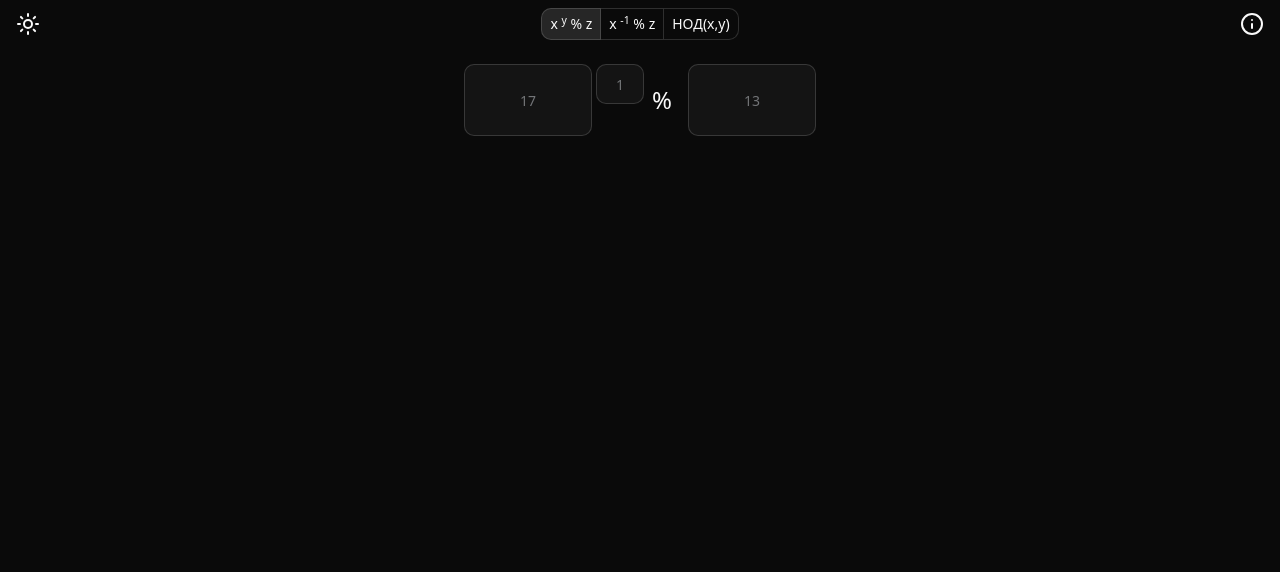
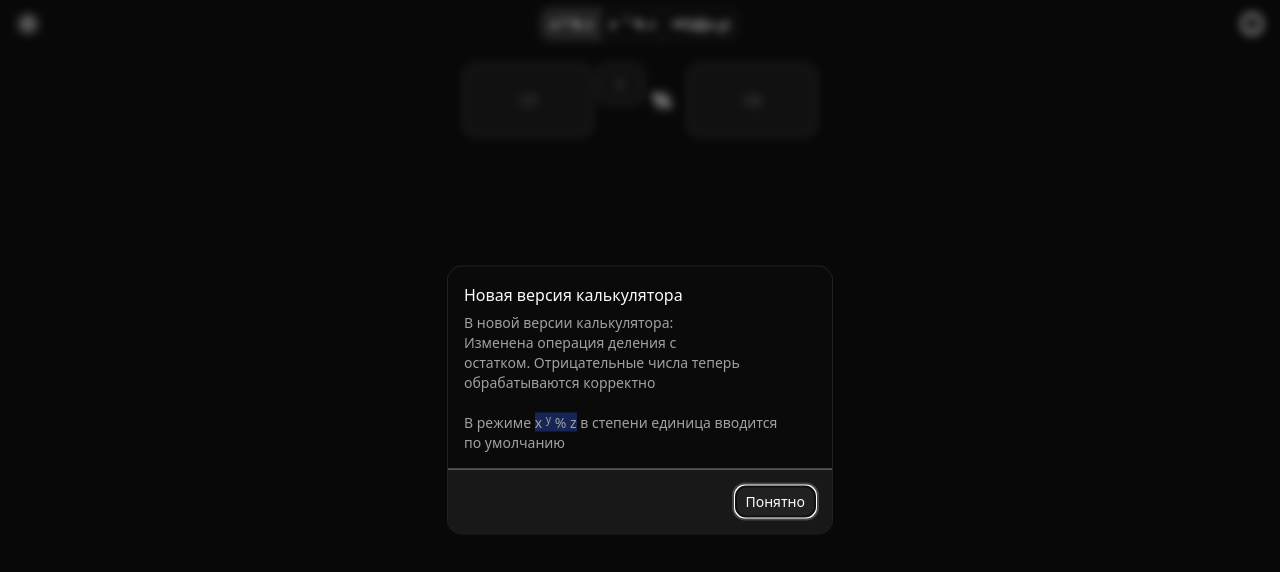
Before and after one commit to StewenIV/Calc, a React (Vite) app: page / in a window 1280 px wide. Shown: the top 572 px of the page. Built offline with nearby package versions, Linux system fonts and the light colour scheme.

Commit message:
fix(operation): fix bug with minus in iput

```diff
--- a/src/App.tsx
+++ b/src/App.tsx
@@ -4,12 +4,14 @@ import { Operation } from './types/Operation'
 import { ModExponentiation } from './components/operation/ui/ModExponentiation'
 import { ModInverse } from './components/operation/ui/ModInverse'
 import { GCD } from './components/operation/ui/GCD'
+import { UpdateDialog } from './components/update-dialog/UpdateDialog'
 
 function App() {
   const [operation, setOperation] = useState<Operation>(Operation.ModExponentiation)
 
   return (
     <main>
+        <UpdateDialog />
         <Header
           setValue={setOperation}
           value={operation}/>
--- a/src/components/operation/OperationWrapper.tsx
+++ b/src/components/operation/OperationWrapper.tsx
@@ -4,15 +4,15 @@ import { getDividers } from "./utils/get-dividers"
 
 
 interface OperationWrapperProps {
-    firstDigit: number | ""
-    secondDigit: number | ""
-    modulo: number | ""
-    setFirstDigit: (value: number | "") => void
-    setSecondDigit: (value: number | "") => void
-    setModulo: (value: number | "") => void
-    result: number | null | ""
-    setResult: (value: number | "") => void
-    calculate: (firstDigit: number | "", secondDigit: number | "", modulo: number | "") => number | null | "",
+    firstDigit: number | string
+    secondDigit: number | string
+    modulo: number | string
+    setFirstDigit: (value: number | string) => void
+    setSecondDigit: (value: number | string) => void
+    setModulo: (value: number | string) => void
+    result: number | null | string
+    setResult: (value: number | string) => void
+    calculate: (firstDigit: number | string, secondDigit: number | string, modulo: number | string) => number | null | string,
 
     showDividers?: boolean
     showPower?: boolean
@@ -35,9 +35,9 @@ export const OperationWrapper = (props: OperationWrapperProps) => {
         setDividers(getDividers(result));
     }
 
-    const handleChangeValue = (value : ChangeEvent<HTMLInputElement>, callback: (value: number | "") => void) => {
-        const intValue = parseInt(value.target.value.replace(/\D/g, ''));
-        callback(isNaN(intValue) ? "" : intValue);
+    const handleChangeValue = (value : ChangeEvent<HTMLInputElement>, callback: (value: number | string) => void) => {
+        const intValue = (value.target.value.replace(/[^\d-]/g, ''));
+        callback(intValue);
     }
 
     return (
--- a/src/components/operation/ui/GCD.tsx
+++ b/src/components/operation/ui/GCD.tsx
@@ -4,10 +4,10 @@ import { gcd } from "../utils/gcd";
 
 
 export const GCD = () => {
-    const [firstDigit, setFirstDigit] = useState<number | "">("")
+    const [firstDigit, setFirstDigit] = useState<number | string>("")
     const secondDigit = -1;
-    const [modulo, setModulo] = useState<number | "">("")
-    const [result, setResult] = useState<number | "">("")
+    const [modulo, setModulo] = useState<number | string>("")
+    const [result, setResult] = useState<number | string>("")
 
     return (
         <OperationWrapper
--- a/src/components/operation/ui/ModExponentiation.tsx
+++ b/src/components/operation/ui/ModExponentiation.tsx
@@ -4,10 +4,10 @@ import { OperationWrapper } from "../OperationWrapper"
 
 
 export const ModExponentiation = () => {
-    const [firstDigit, setFirstDigit] = useState<number | "">("")
-    const [secondDigit, setSecondDigit] = useState<number | "">("")
-    const [modulo, setModulo] = useState<number | "">("")
-    const [result, setResult] = useState<number | "">("")
+    const [firstDigit, setFirstDigit] = useState<number | string>("")
+    const [secondDigit, setSecondDigit] = useState<number | string>("")
+    const [modulo, setModulo] = useState<number | string>("")
+    const [result, setResult] = useState<number | string>("")
 
     useEffect(() => {
         setResult(calculate(firstDigit, secondDigit || 1, modulo) || "")
--- a/src/components/operation/ui/ModInverse.tsx
+++ b/src/components/operation/ui/ModInverse.tsx
@@ -4,10 +4,10 @@ import { OperationWrapper } from "../OperationWrapper";
 
 
 export const ModInverse = () => {
-    const [firstDigit, setFirstDigit] = useState<number | "">("")
+    const [firstDigit, setFirstDigit] = useState<number | string>("")
     const secondDigit = -1;
-    const [modulo, setModulo] = useState<number | "">("")
-    const [result, setResult] = useState<number | "">("")
+    const [modulo, setModulo] = useState<number | string>("")
+    const [result, setResult] = useState<number | string>("")
 
     return (
         <OperationWrapper
--- a/src/components/operation/utils/is-values-valid.ts
+++ b/src/components/operation/utils/is-values-valid.ts
@@ -1,3 +1,3 @@
-export const isValuesValid = (...nums : (number | "")[]) => {
-    return nums.every(num => typeof num === "number" && !isNaN(num))
+export const isValuesValid = (...nums : (number | string)[]) => {
+    return nums.every(num => !isNaN(+num))
 }
--- a/src/components/operation/utils/mod-exponentiation.ts
+++ b/src/components/operation/utils/mod-exponentiation.ts
@@ -2,8 +2,11 @@ import { isValuesValid } from "./is-values-valid";
 import { mod } from "./mod";
 
 // right-to-left binary method
-export const calculate = (firstDigit: number | "", secondDigit: number | "", modulo: number | "") => {
+export const calculate = (firstDigit: number | string, secondDigit: number | string, modulo: number | string) => {
     if (!isValuesValid(firstDigit, secondDigit, modulo)) return null;
+    firstDigit = +firstDigit;
+    secondDigit = +secondDigit;
+    modulo = +modulo;
 
     let result = 1
     let base = mod(firstDigit as number, modulo as number)
--- a/src/components/operation/utils/mod-inverse.ts
+++ b/src/components/operation/utils/mod-inverse.ts
@@ -1,8 +1,11 @@
 import { isValuesValid } from "./is-values-valid";
 import { mod } from "./mod";
 
-export const calculate = (firstDigit: number | "", modulo: number | "") => {
+export const calculate = (firstDigit: number | string, modulo: number | string) => {
         if(!isValuesValid(firstDigit, modulo)) return null;
+        firstDigit = +firstDigit;
+        modulo = +modulo;
+
 
         let a : number  = firstDigit as number;
         const b = modulo as number;
--- /dev/null
+++ b/src/components/update-dialog/UpdateDialog.tsx
@@ -0,0 +1,50 @@
+import {
+  AlertDialog,
+  AlertDialogCancel,
+  AlertDialogContent,
+  AlertDialogDescription,
+  AlertDialogFooter,
+  AlertDialogHeader,
+  AlertDialogTitle,
+} from "@/shared/alert-dialog"
+import { useEffect, useState } from "react"
+
+export const UpdateDialog = () => {
+    const [isShow, setIsShow] = useState(false);
+
+    useEffect(() => {
+        const lastVersion = localStorage.getItem("last-version");
+        console.log(lastVersion)
+        if(lastVersion !== "1.3.0"){
+            setIsShow(true);
+            localStorage.setItem("last-version", "1.3.0");
+        }
+    }, [])
+
+    const handleClose = () => {
+        setIsShow(false);
+    }
+
+    return (
+    <AlertDialog open={isShow} onOpenChange={setIsShow}>
+      <AlertDialogContent>
+        <AlertDialogHeader>
+          <AlertDialogTitle>Новая версия калькулятора</AlertDialogTitle>
+          <AlertDialogDescription className="text-left">
+            <div>
+                <span className="mb-2">В новой версии калькулятора:</span> <br />
+                <div>
+                    <p>Изменена операция деления с остатком. Отрицательные числа теперь обрабатываются корректно</p>
+                    <br />
+                    <p>В режиме <span className="bg-blue-950">x <sup>y</sup> % z</span> в степени единица вводится по умолчанию</p>
+                </div>
+            </div>
+          </AlertDialogDescription>
+        </AlertDialogHeader>
+        <AlertDialogFooter>
+          <AlertDialogCancel onClick={handleClose}>Понятно</AlertDialogCancel>
+        </AlertDialogFooter>
+      </AlertDialogContent>
+    </AlertDialog>
+  )
+}
--- /dev/null
+++ b/src/shared/alert-dialog.tsx
@@ -0,0 +1,184 @@
+"use client"
+
+import * as React from "react"
+import { AlertDialog as AlertDialogPrimitive } from "radix-ui"
+
+import { cn } from "@/lib/utils"
+import { Button } from "./button"
+
+function AlertDialog({
+  ...props
+}: React.ComponentProps<typeof AlertDialogPrimitive.Root>) {
+  return <AlertDialogPrimitive.Root data-slot="alert-dialog" {...props} />
+}
+
+function AlertDialogTrigger({
+  ...props
+}: React.ComponentProps<typeof AlertDialogPrimitive.Trigger>) {
+  return (
+    <AlertDialogPrimitive.Trigger data-slot="alert-dialog-trigger" {...props} />
+  )
+}
+
+function AlertDialogPortal({
+  ...props
+}: React.ComponentProps<typeof AlertDialogPrimitive.Portal>) {
+  return (
+    <AlertDialogPrimitive.Portal data-slot="alert-dialog-portal" {...props} />
+  )
+}
+
+function AlertDialogOverlay({
+  className,
+  ...props
+}: React.ComponentProps<typeof AlertDialogPrimitive.Overlay>) {
+  return (
+    <AlertDialogPrimitive.Overlay
+      data-slot="alert-dialog-overlay"
+      className={cn("data-open:animate-in data-closed:animate-out data-closed:fade-out-0 data-open:fade-in-0 bg-black/10 duration-100 supports-backdrop-filter:backdrop-blur-xs fixed inset-0 z-50", className)}
+      {...props}
+    />
+  )
+}
+
+function AlertDialogContent({
+  className,
+  size = "default",
+  ...props
+}: React.ComponentProps<typeof AlertDialogPrimitive.Content> & {
+  size?: "default" | "sm"
+}) {
+  return (
+    <AlertDialogPortal>
+      <AlertDialogOverlay />
+      <AlertDialogPrimitive.Content
+        data-slot="alert-dialog-content"
+        data-size={size}
+        className={cn(
+          "data-open:animate-in data-closed:animate-out data-closed:fade-out-0 data-open:fade-in-0 data-closed:zoom-out-95 data-open:zoom-in-95 bg-background ring-foreground/10 gap-4 rounded-xl p-4 ring-1 duration-100 data-[size=default]:max-w-xs data-[size=sm]:max-w-xs data-[size=default]:sm:max-w-sm group/alert-dialog-content fixed top-1/2 left-1/2 z-50 grid w-full -translate-x-1/2 -translate-y-1/2 outline-none",
+          className
+        )}
+        {...props}
+      />
+    </AlertDialogPortal>
+  )
+}
+
+function AlertDialogHeader({
+  className,
+  ...props
+}: React.ComponentProps<"div">) {
+  return (
+    <div
+      data-slot="alert-dialog-header"
+      className={cn("grid grid-rows-[auto_1fr] place-items-center gap-1.5 text-center has-data-[slot=alert-dialog-media]:grid-rows-[auto_auto_1fr] has-data-[slot=alert-dialog-media]:gap-x-4 sm:group-data-[size=default]/alert-dialog-content:place-items-start sm:group-data-[size=default]/alert-dialog-content:text-left sm:group-data-[size=default]/alert-dialog-content:has-data-[slot=alert-dialog-media]:grid-rows-[auto_1fr]", className)}
+      {...props}
+    />
+  )
+}
+
+function AlertDialogFooter({
+  className,
+  ...props
+}: React.ComponentProps<"div">) {
+  return (
+    <div
+      data-slot="alert-dialog-footer"
+      className={cn(
+        "bg-muted/50 -mx-4 -mb-4 rounded-b-xl border-t p-4 flex flex-col-reverse gap-2 group-data-[size=sm]/alert-dialog-content:grid group-data-[size=sm]/alert-dialog-content:grid-cols-2 sm:flex-row sm:justify-end",
+        className
+      )}
+      {...props}
+    />
+  )
+}
+
+function AlertDialogMedia({
+  className,
+  ...props
+}: React.ComponentProps<"div">) {
+  return (
+    <div
+      data-slot="alert-dialog-media"
+      className={cn("bg-muted mb-2 inline-flex size-10 items-center justify-center rounded-md sm:group-data-[size=default]/alert-dialog-content:row-span-2 *:[svg:not([class*='size-'])]:size-6", className)}
+      {...props}
+    />
+  )
+}
+
+function AlertDialogTitle({
+  className,
+  ...props
+}: React.ComponentProps<typeof AlertDialogPrimitive.Title>) {
+  return (
+    <AlertDialogPrimitive.Title
+      data-slot="alert-dialog-title"
+      className={cn("text-base font-medium sm:group-data-[size=default]/alert-dialog-content:group-has-data-[slot=alert-dialog-media]/alert-dialog-content:col-start-2", className)}
+      {...props}
+    />
+  )
+}
+
+function AlertDialogDescription({
+  className,
+  ...props
+}: React.ComponentProps<typeof AlertDialogPrimitive.Description>) {
+  return (
+    <AlertDialogPrimitive.Description
+      data-slot="alert-dialog-description"
+      className={cn("text-muted-foreground *:[a]:hover:text-foreground text-sm text-balance md:text-pretty *:[a]:underline *:[a]:underline-offset-3", className)}
+      {...props}
+    />
+  )
+}
+
+function AlertDialogAction({
+  className,
+  variant = "default",
+  size = "default",
+  ...props
+}: React.ComponentProps<typeof AlertDialogPrimitive.Action> &
+  Pick<React.ComponentProps<typeof Button>, "variant" | "size">) {
+  return (
+    <Button variant={variant} size={size} asChild>
+      <AlertDialogPrimitive.Action
+        data-slot="alert-dialog-action"
+        className={cn(className)}
+        {...props}
+      />
+    </Button>
+  )
+}
+
+function AlertDialogCancel({
+  className,
+  variant = "outline",
+  size = "default",
+  ...props
+}: React.ComponentProps<typeof AlertDialogPrimitive.Cancel> &
+  Pick<React.ComponentProps<typeof Button>, "variant" | "size">) {
+  return (
+    <Button variant={variant} size={size} asChild>
+      <AlertDialogPrimitive.Cancel
+        data-slot="alert-dialog-cancel"
+        className={cn(className)}
+        {...props}
+      />
+    </Button>
+  )
+}
+
+export {
+  AlertDialog,
+  AlertDialogAction,
+  AlertDialogCancel,
+  AlertDialogContent,
+  AlertDialogDescription,
+  AlertDialogFooter,
+  AlertDialogHeader,
+  AlertDialogMedia,
+  AlertDialogOverlay,
+  AlertDialogPortal,
+  AlertDialogTitle,
+  AlertDialogTrigger,
+}
```
Also changed, not shown: 2 other files (tests, documents, lock files or other folders).
